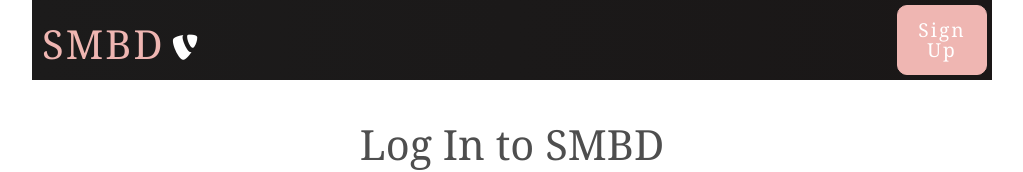
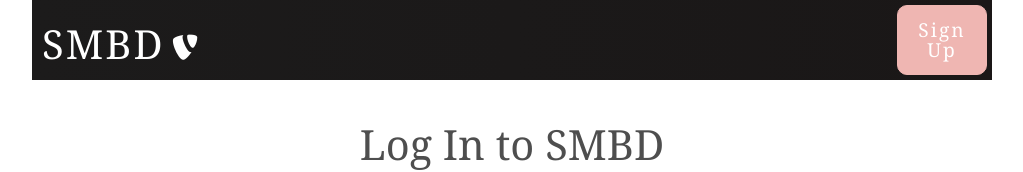
Before and after one commit to g-priime/smbd, a React (Create React App) app: page /login in a window 1280 px wide. Shown: the top 172 px of the page, without its empty margins (128-1151 px from the left). Built offline with nearby package versions, Linux system fonts and the light colour scheme; no server answers.

Commit message:
Update index.css

```diff
--- a/src/index.css
+++ b/src/index.css
@@ -40,7 +40,7 @@ body {
 }
 
 .title h1 {
-  color: var(--primary);
+
   font-size: 2.5rem;
   letter-spacing: 2px;
   font-weight: normal;
```
